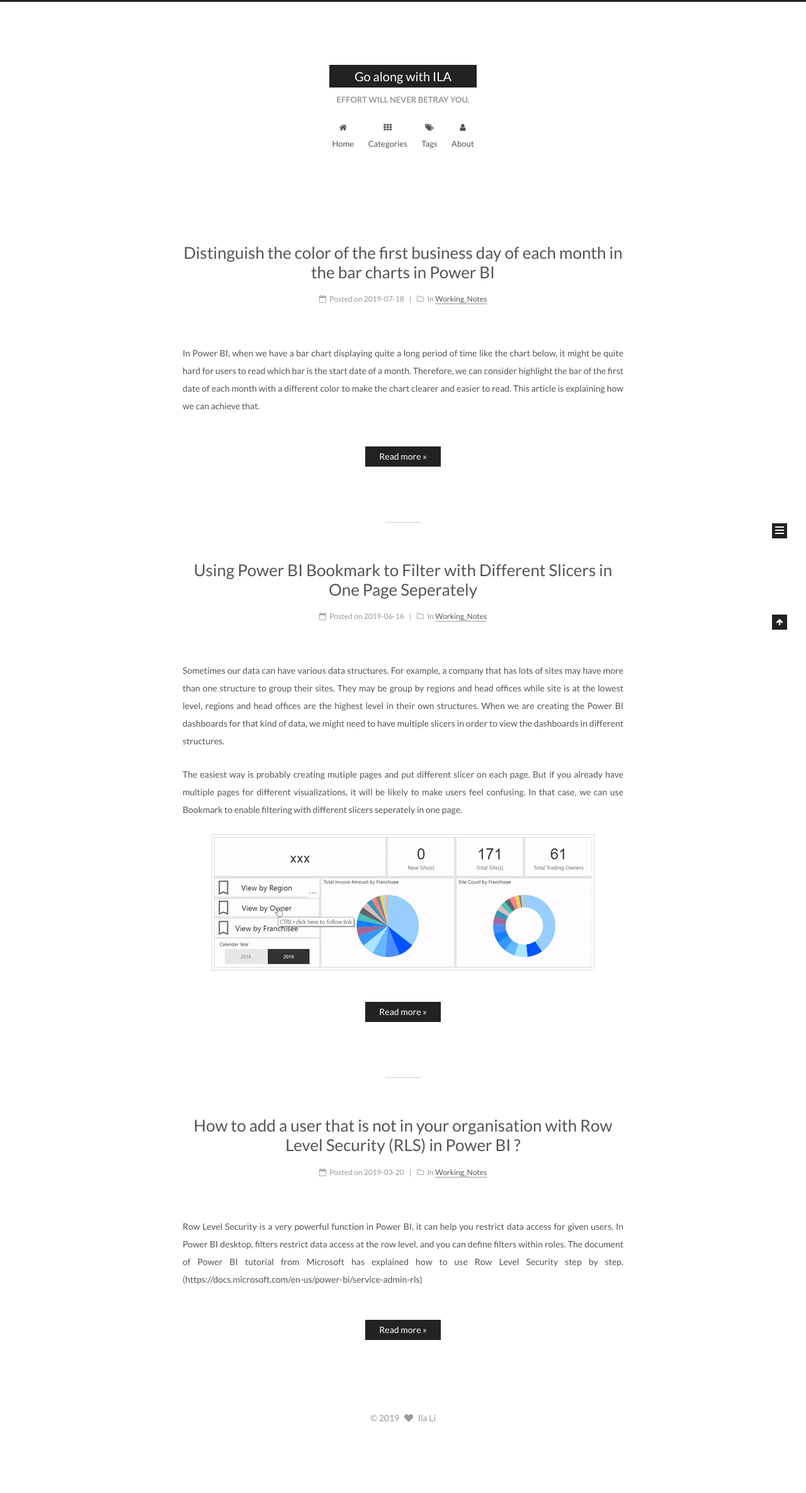
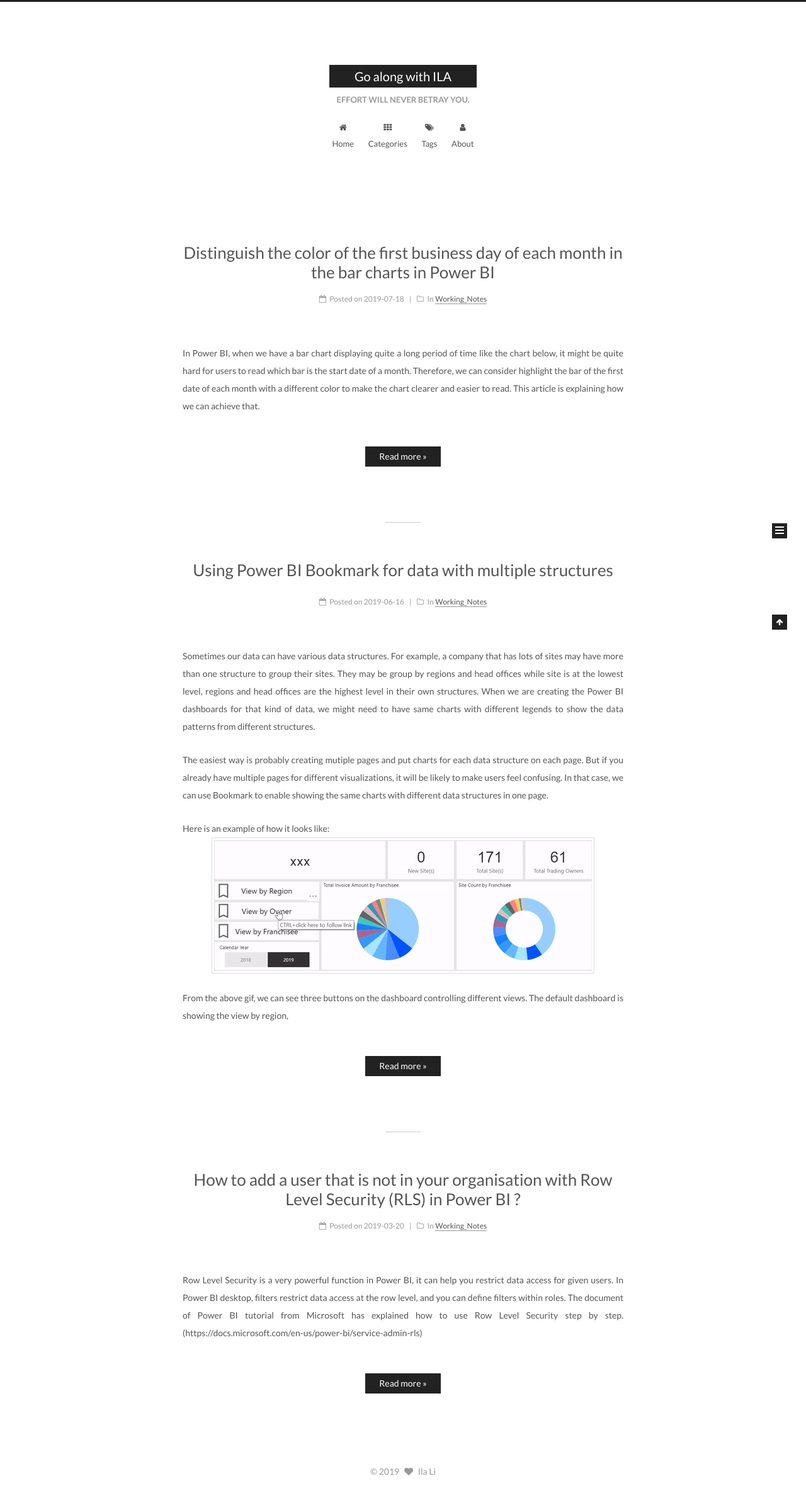
Before and after one commit to dollypigeon/dollypigeon.github.io, a Jekyll site: the page built from index.html, in a window 1280 px wide. Shown: the whole page at 63% size. Built offline with Jekyll 4.4.1, drawn with Linux system fonts in a browser that asks for light colours; the list of posts is cut into pages by our own code; before the commit the page ends 2286 px from its top, so only the background shows below that.

Commit message:
Update 2019-07-18-Power-BI-Bookmark.md

```diff
--- a/_posts/2019-07-18-Power-BI-Bookmark.md
+++ b/_posts/2019-07-18-Power-BI-Bookmark.md
@@ -1,5 +1,5 @@
 ---
-title: "Using Power BI Bookmark to Filter with Different Slicers in One Page Seperately"
+title: "Using Power BI Bookmark for data with multiple structures"
 date: 2019-06-16
 tags:
   - Power BI
@@ -8,8 +8,11 @@ tags:
 categories: "Working_Notes"
 ---
 
-Sometimes our data can have various data structures. For example, a company that has lots of sites may have more than one structure to group their sites. They may be group by regions and head offices while site is at the lowest level, regions and head offices are the highest level in their own structures. When we are creating the Power BI dashboards for that kind of data, we might need to have multiple slicers in order to view the dashboards in different structures.
+Sometimes our data can have various data structures. For example, a company that has lots of sites may have more than one structure to group their sites. They may be group by regions and head offices while site is at the lowest level, regions and head offices are the highest level in their own structures. When we are creating the Power BI dashboards for that kind of data, we might need to have same charts with different legends to show the data patterns from different structures.
 
-The easiest way is probably creating mutiple pages and put different slicer on each page. But if you already have multiple pages for different visualizations, it will be likely to make users feel confusing. In that case, we can use Bookmark to enable filtering with different slicers seperately in one page.
+The easiest way is probably creating mutiple pages and put charts for each data structure on each page. But if you already have multiple pages for different visualizations, it will be likely to make users feel confusing. In that case, we can use Bookmark to enable showing the same charts with different data structures in one page.
 
+Here is an example of how it looks like:
 ![Bookmark](/assets/images/2019-07-18/Bookmark.gif)
+
+From the above gif, we can see three buttons on the dashboard controlling different views. The default dashboard is showing the view by region,
```
